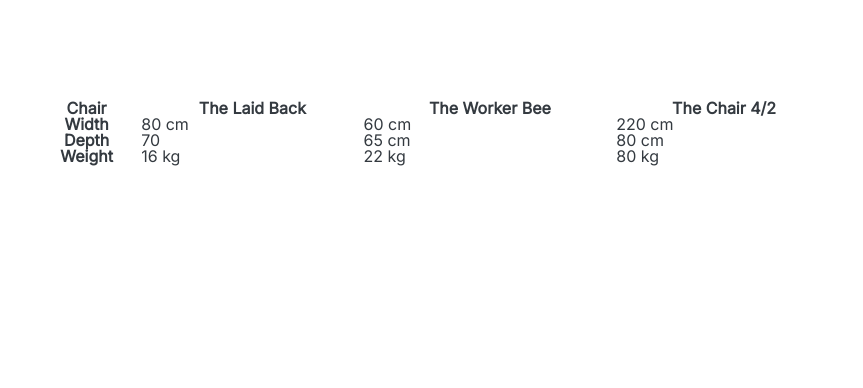
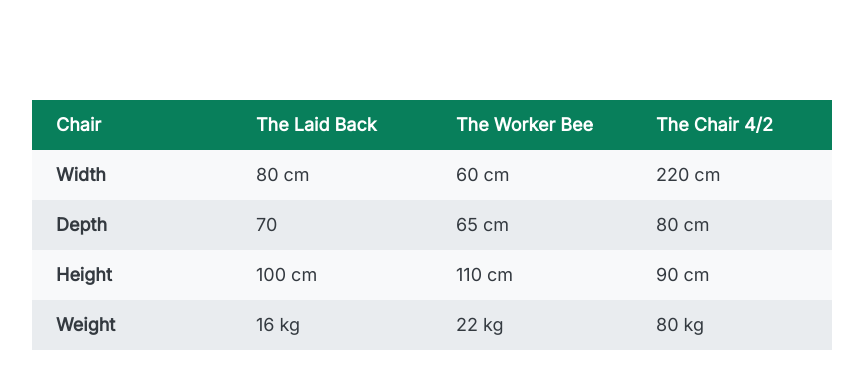
Before and after one commit to projectperfect/table-mini-project, a plain HTML site: page index.html in a window 1280 px wide. Shown: the whole page, without its empty margins (208-1071 px from the left). Drawn offline with Linux system fonts and the light colour scheme.

Commit message:
table mini proj completed

```diff
--- a/index.html
+++ b/index.html
@@ -25,11 +25,30 @@
         table {
             width: 800px;
             margin-top: 100px;
+            font-size: 18px;
             /* border: 1px solid #343a40; */
             border-collapse: collapse;
             /* margin: 0 auto; */
         }
 
+        th, td {
+            /* border: 1px solid #343a40; */
+            padding: 16px 24px;
+            text-align: left;
+        }
+
+        thead th {
+            background: #087f5b;
+            color: #fff;
+            width: 25%;
+        }
+
+        tbody tr:nth-child(odd) {
+            background: #f8f9fa;
+        }
+        tbody tr:nth-child(even) {
+            background: #e9ecef;
+        }
 
     </style>
 </head>
@@ -57,6 +76,12 @@
                 <td>80 cm</td>
             </tr>
             <tr>
+                <th>Height</th>
+                <td>100 cm</td>
+                <td>110 cm</td>
+                <td>90 cm</td>
+            </tr>
+            <tr>
                 <th>Weight</th>
                 <td>16 kg</td>
                 <td>22 kg</td>
```
